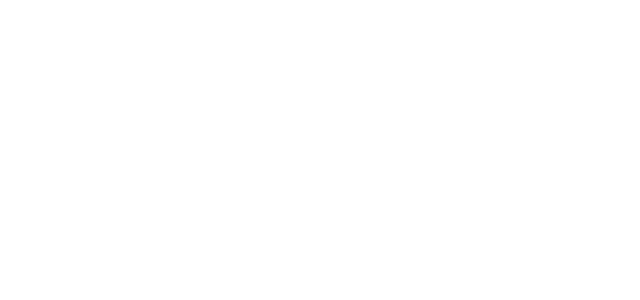
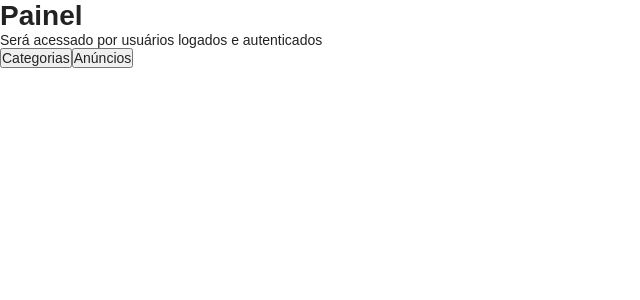
Before and after one commit to leotelles/classified-web, a React (Create React App) app: page /panel in a window 1280 px wide. Shown: the top 300 px of the page, without its empty margins (0-640 px from the left). Built offline with nearby package versions, Linux system fonts and the light colour scheme.

Commit message:
Update Category
Register and list

```diff
--- a/src/components/Layout/components/Footer/index.js
+++ b/src/components/Layout/components/Footer/index.js
@@ -4,6 +4,7 @@ import styled from 'styled-components';
 const StyledFooter = styled.div`
   width: 100%;
   height: 50px;
+  bottom: 0;
   background: blue;
 `;
 
--- /dev/null
+++ b/src/components/Layout/components/Menu/index.js
@@ -0,0 +1,24 @@
+import React from 'react';
+import { Link } from 'react-router-dom';
+import styled from 'styled-components';
+
+const StyledMenu = styled.div`
+  width: 100%;
+  height: 50px;
+  display: flex;
+  align-items: center;
+  justify-content: center;
+  background: green;
+`;
+
+function Menu() {
+  return (
+    <StyledMenu>
+      <Link to="/panel">
+        <button>Painel</button>
+      </Link>
+    </StyledMenu>
+  );
+}
+
+export default Menu;
--- a/src/components/Layout/index.js
+++ b/src/components/Layout/index.js
@@ -1,12 +1,14 @@
 import React from 'react';
 
 import Header from './components/Header';
+import Menu from './components/Menu';
 import Footer from './components/Footer';
 
 function Layout({ children }) {
   return (
     <>
       <Header />
+      <Menu />
       {children}
       <Footer />
     </>
--- /dev/null
+++ b/src/pages/CategoryList/index.js
@@ -0,0 +1,15 @@
+import React from 'react';
+import { Link } from 'react-router-dom';
+
+function CategoryList() {
+  return (
+    <>
+      <h1>Lista de Categorias</h1>
+      <Link to="/category">
+        <button>Nova Categoria</button>
+      </Link>
+    </>
+  );
+}
+
+export default CategoryList;
--- /dev/null
+++ b/src/pages/CategoryRegister/index.js
@@ -0,0 +1,15 @@
+import React from 'react';
+
+function CategoryRegister() {
+  return (
+    <>
+      <h1>Cadastro de Categorias</h1>
+      <form>
+        <label htmlFor="title">Título</label>
+        <input type="text" id="title" name="title"></input>
+      </form>
+    </>
+  );
+}
+
+export default CategoryRegister;
--- /dev/null
+++ b/src/pages/Panel/index.js
@@ -0,0 +1,17 @@
+import React from 'react';
+import { Link } from 'react-router-dom';
+
+function Panel() {
+  return (
+    <>
+      <h1>Painel</h1>
+      <p>Será acessado por usuários logados e autenticados</p>
+      <Link to="/categories">
+        <button>Categorias</button>
+      </Link>
+      <button>Anúncios</button>
+    </>
+  );
+}
+
+export default Panel;
--- a/src/routes.js
+++ b/src/routes.js
@@ -2,12 +2,18 @@ import React from 'react';
 import { Route, BrowserRouter, Switch } from 'react-router-dom';
 
 import Main from './pages/Main';
+import Panel from './pages/Panel';
+import CategoryRegister from './pages/CategoryRegister';
+import CategoryList from './pages/CategoryList';
 
 const Routes = () => {
   return (
     <BrowserRouter>
       <Switch>
         <Route path="/" exact component={Main} />
+        <Route path="/panel" component={Panel} />
+        <Route path="/category" component={CategoryRegister} />
+        <Route path="/categories" component={CategoryList} />
       </Switch>
     </BrowserRouter>
   );
```
